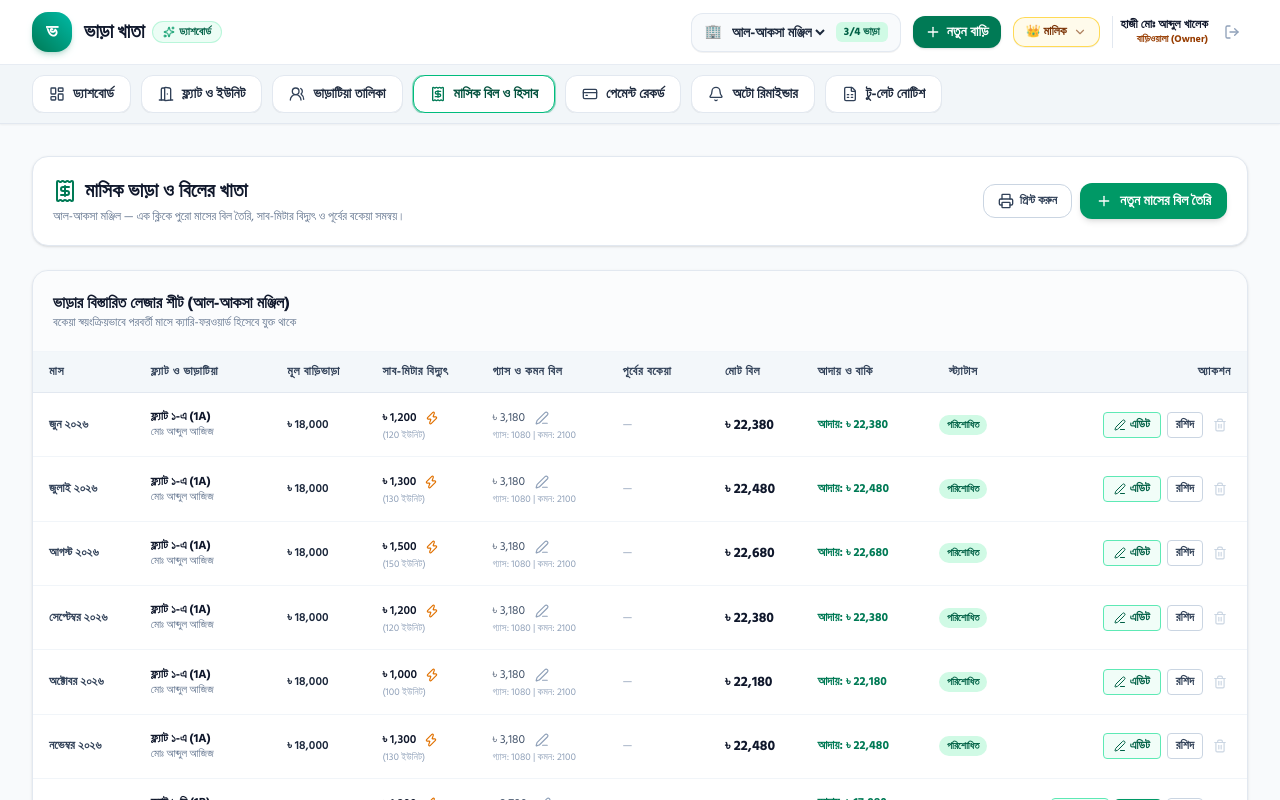
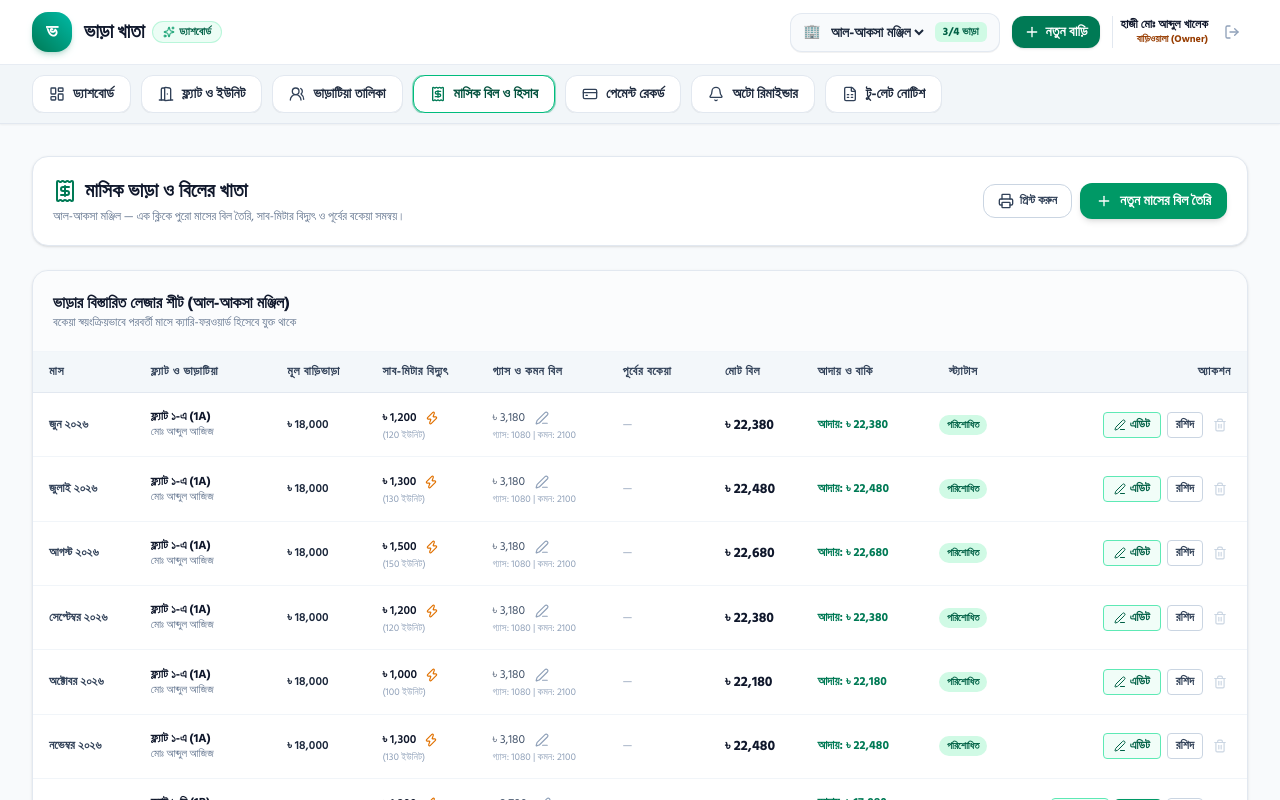
Before and after one commit to zoveraziz/vara-khata, a Next.js app: page /bills in a window 1280 px wide. Shown: the top 800 px of the page. Built offline with nearby package versions, Linux system fonts and the light colour scheme.

Commit message:
chore: deactivate owner/manager UI switch for clean interface

```diff
--- a/components/Navbar.tsx
+++ b/components/Navbar.tsx
@@ -25,8 +25,8 @@ import {
   ChevronDown,
 } from 'lucide-react';
 
-// Modular Role Toggle: If ever requested to remove, set to false to completely hide roles without breaking any code
-export const FEATURE_ROLES_ENABLED = true;
+// Modular Role Toggle: Set to false to keep UI 100% clean and simple until landlord requests activation
+export const FEATURE_ROLES_ENABLED = false;
 
 export default function Navbar() {
   const pathname = usePathname();
```
